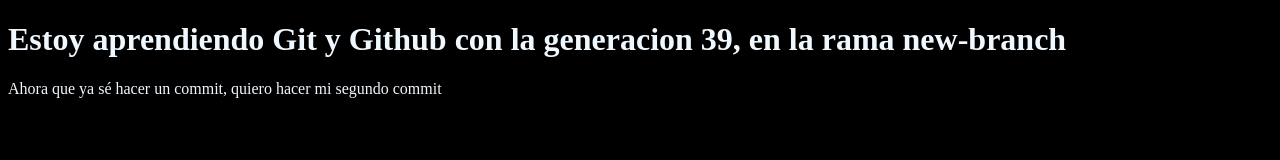
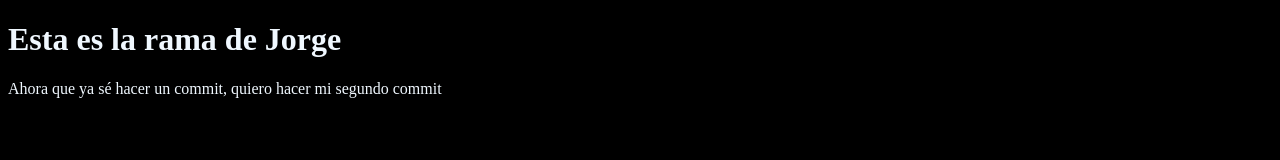
Before and after one commit to Elijahpe20/mi-primer-repos-remoto, a plain HTML site: page index.html in a window 1280 px wide. Drawn offline with Linux system fonts and the light colour scheme.

Commit message:
updated main components

```diff
--- a/index.html
+++ b/index.html
@@ -7,7 +7,7 @@
     <link rel="stylesheet" href="assests/css/style.css">
 </head>
 <body>
-    <h1>Estoy aprendiendo Git y Github con la generacion 39, en la rama new-branch</h1>
+    <h1>Esta es la rama de Jorge</h1>
 
     <p>Ahora que ya sé hacer un commit, quiero hacer mi segundo commit</p>
 </body>
```
